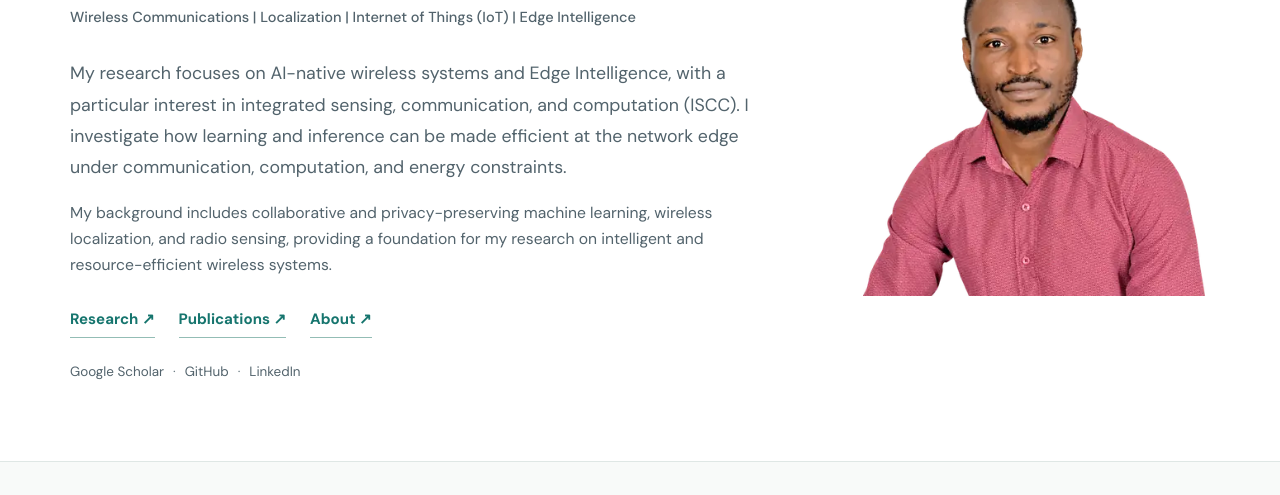
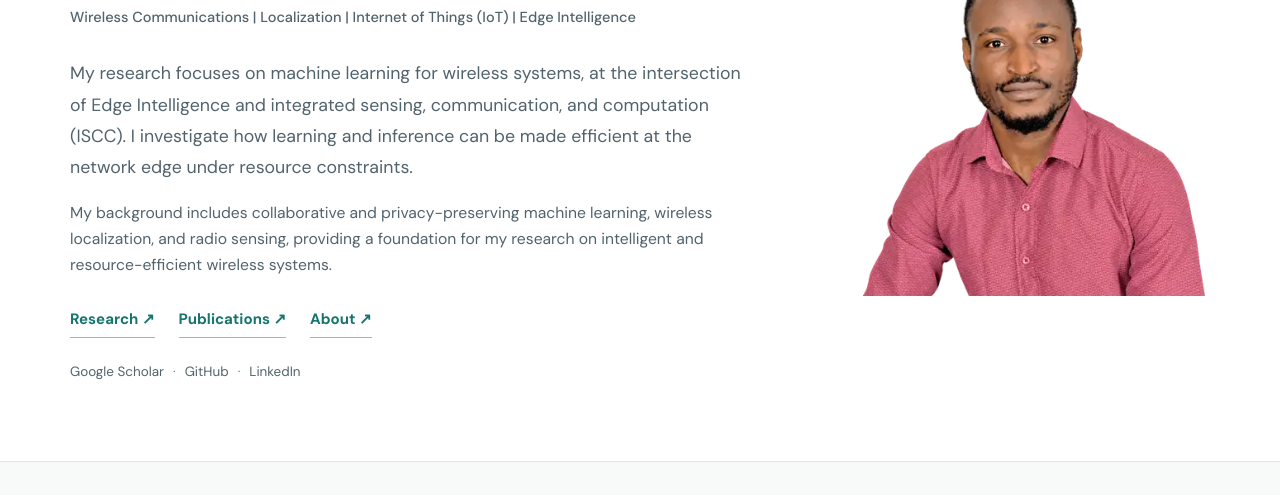
Before and after one commit to yaya-etiabi/yaya-etiabi.github.io, an Astro site in the folder site-v2/: page / in a window 1280 px wide. Shown: the part 305-800 px from the top of the page. Built offline with nearby package versions, Linux system fonts and the light colour scheme; Astro itself is replaced by a stand-in of ours.

Commit message:
Clarify homepage ML, Edge Intelligence and ISCC research focus

```diff
--- a/site-v2/src/pages/index.astro
+++ b/site-v2/src/pages/index.astro
@@ -24,7 +24,7 @@ const areas = [
         <h1>Yaya Etiabi <span class="hero-degree">PhD</span></h1>
         <p class="hero-role">{site.strapline}</p>
         <p class="hero-specialties">{site.focus}</p>
-        <p class="lead">My research focuses on AI-native wireless systems and Edge Intelligence, with a particular interest in integrated sensing, communication, and computation (ISCC). I investigate how learning and inference can be made efficient at the network edge under communication, computation, and energy constraints.</p>
+        <p class="lead">My research focuses on machine learning for wireless systems, at the intersection of Edge Intelligence and integrated sensing, communication, and computation (ISCC). I investigate how learning and inference can be made efficient at the network edge under resource constraints.</p>
         <p class="muted">My background includes collaborative and privacy-preserving machine learning, wireless localization, and radio sensing, providing a foundation for my research on intelligent and resource-efficient wireless systems.</p>
         <div class="hero-links" aria-label="Explore this research website">
           <a href={withBase('/research/')}>Research <span aria-hidden="true">↗</span></a>
```
